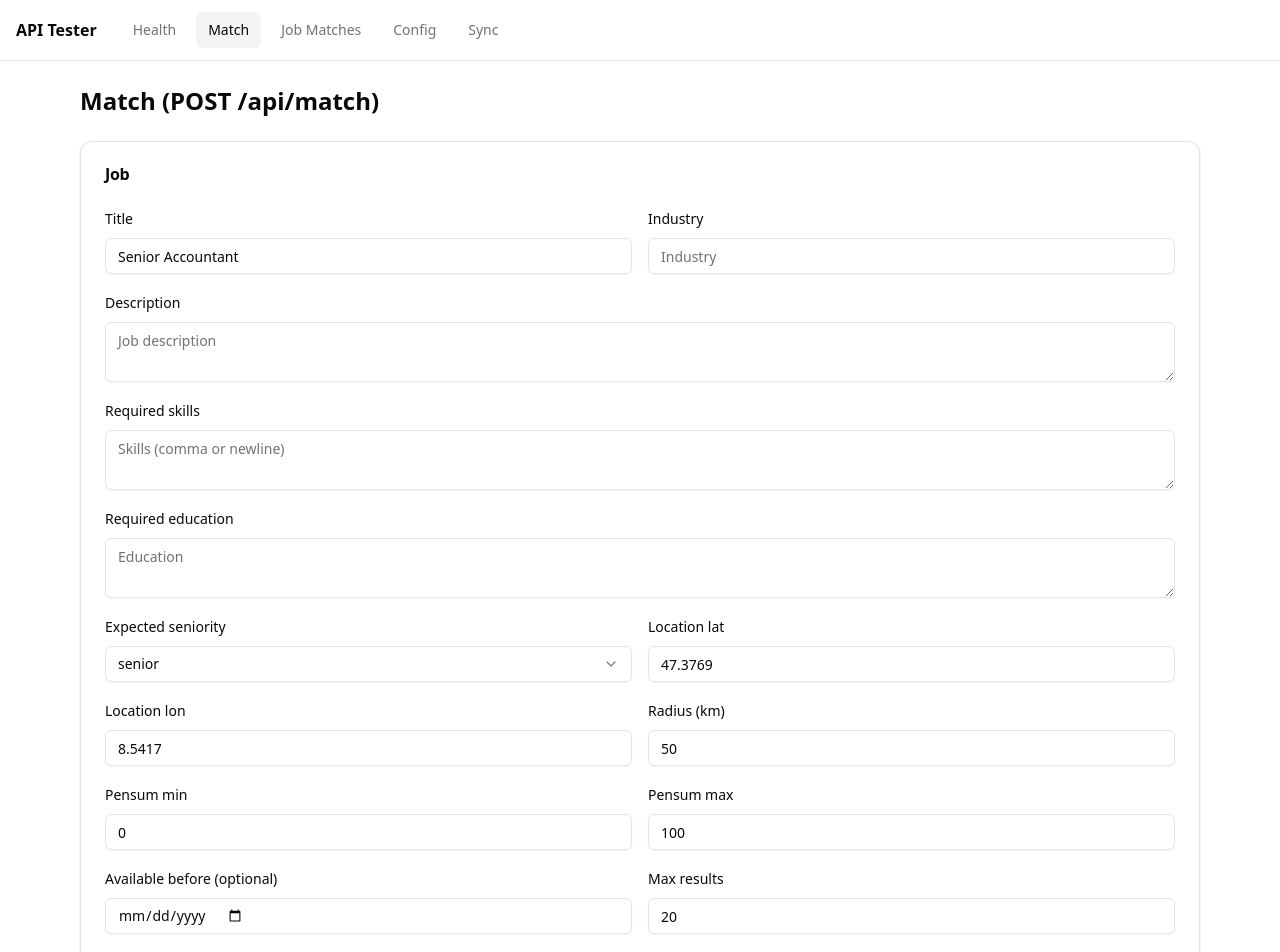
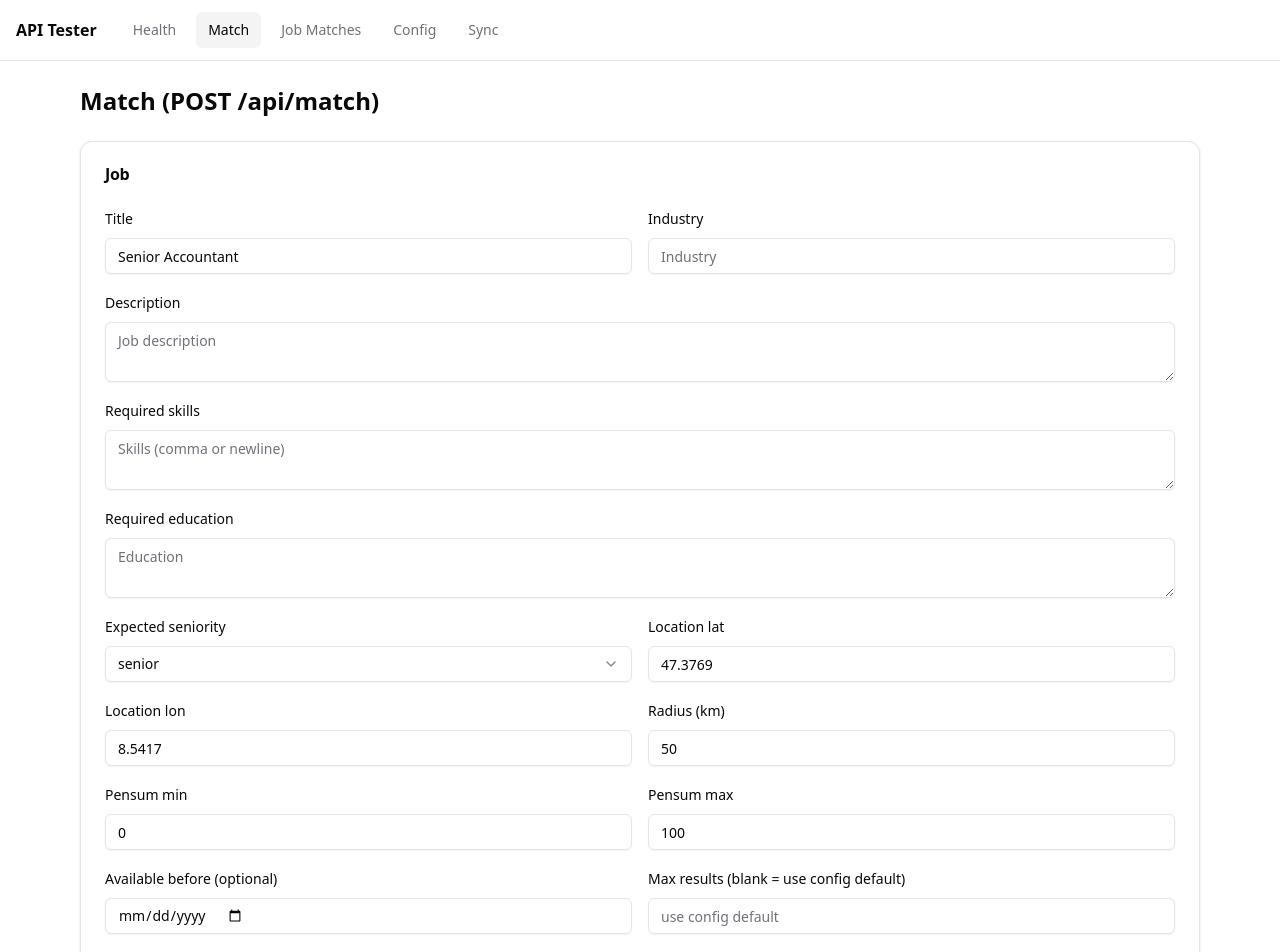
Before and after one commit to feelfree0928/Matching-AI, a Next.js app: page /match in a window 1280 px wide. Shown: the top 952 px of the page. Built offline with nearby package versions, Linux system fonts and the light colour scheme.

Commit message:
fixed max_results

```diff
--- a/src/app/match/page.tsx
+++ b/src/app/match/page.tsx
@@ -39,7 +39,7 @@ const defaultRequest: JobMatchRequest = {
   pensum_min: 0,
   pensum_max: 100,
   expected_seniority_level: "senior",
-  max_results: 20,
+  max_results: undefined,   // undefined → backend uses the value from /api/config
   required_languages: [],
   required_available_before: undefined,
 };
@@ -228,13 +228,15 @@ export default function MatchPage() {
             />
           </div>
           <div className="space-y-2">
-            <Label>Max results</Label>
+            <Label>Max results (blank = use config default)</Label>
             <Input
               type="number"
-              value={req.max_results ?? 20}
-              onChange={(e) =>
-                setReq((p) => ({ ...p, max_results: parseInt(e.target.value, 10) || 20 }))
-              }
+              placeholder="use config default"
+              value={req.max_results ?? ""}
+              onChange={(e) => {
+                const v = parseInt(e.target.value, 10);
+                setReq((p) => ({ ...p, max_results: isNaN(v) ? undefined : v }));
+              }}
             />
           </div>
           <div className="space-y-2">
```
